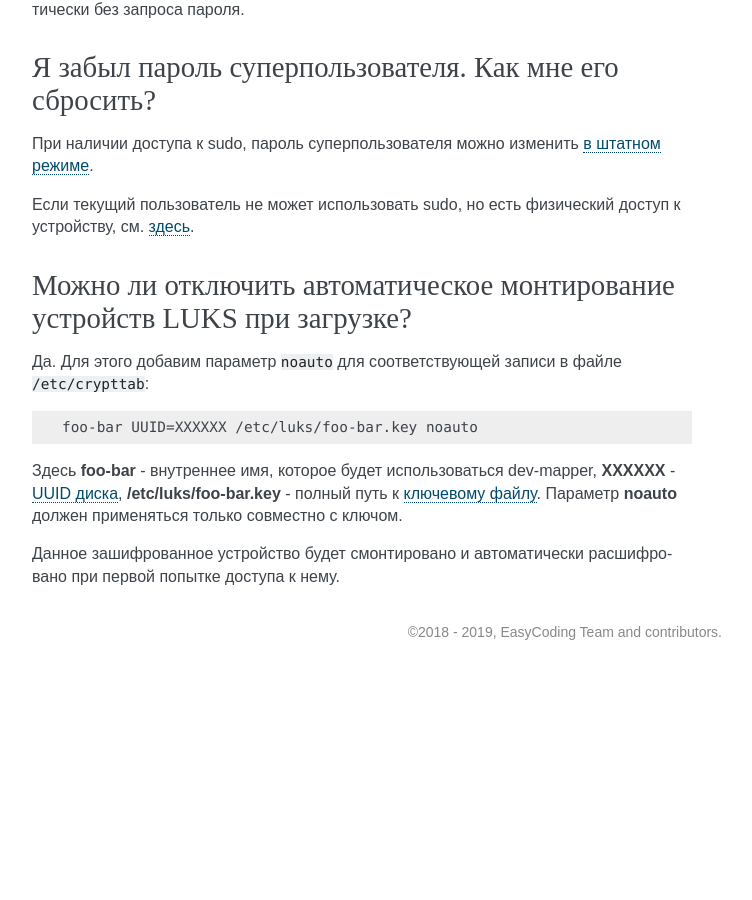
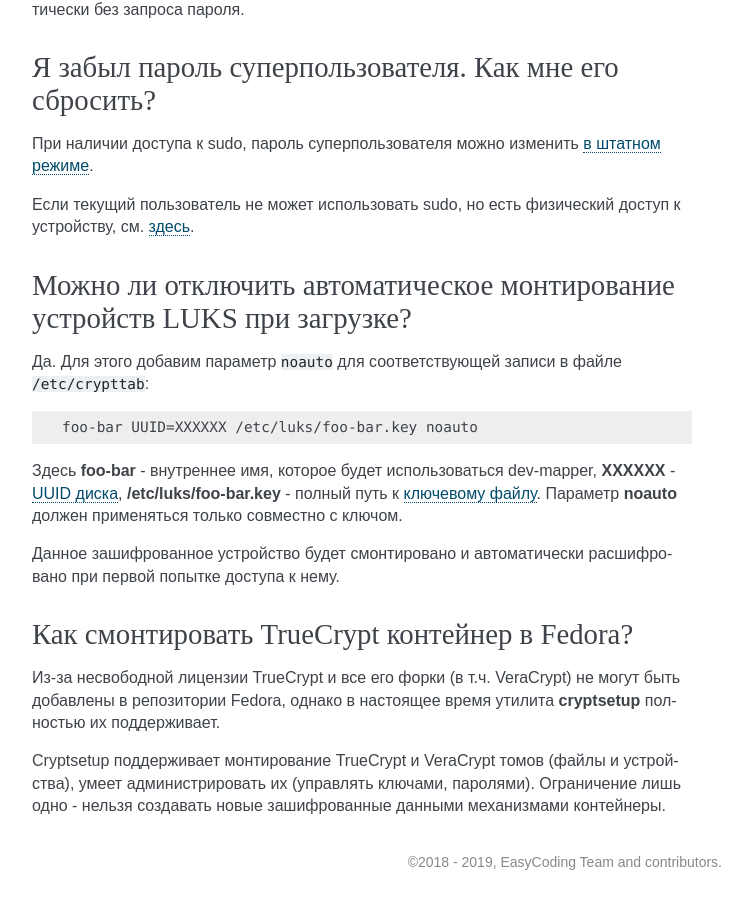
Before and after one commit to RussianFedora/FAQ, a Sphinx documentation site: the page built from source/security.rst, in a window 1280 px wide and 900 px high, scrolled down 23064 px. Shown: the whole window, without its empty margins (388-1140 px from the left). Built offline with Sphinx 7.4.7, drawn with Linux system fonts in a browser that asks for light colours; before the commit the page ends 23734 px from its top, so only the background shows below that; some of the changed text lies outside the part shown.

Commit message:
Added question about TrueCrypt on Fedora.

```diff
--- a/source/security.rst
+++ b/source/security.rst
@@ -1343,3 +1343,13 @@ GnuPG2 запросит стандартные данные: имя и адре
 Здесь **foo-bar** - внутреннее имя, которое будет использоваться dev-mapper, **XXXXXX** - :ref:`UUID диска <get-uuid>`, **/etc/luks/foo-bar.key** - полный путь к :ref:`ключевому файлу <luks-addkey>`. Параметр **noauto** должен применяться только совместно с ключом.
 
 Данное зашифрованное устройство будет смонтировано и автоматически расшифровано при первой попытке доступа к нему.
+
+.. index:: encryption, cryptsetup, truecrypt, veracrypt
+.. _truecrypt-fedora:
+
+Как смонтировать TrueCrypt контейнер в Fedora?
+=================================================
+
+Из-за несвободной лицензии TrueCrypt и все его форки (в т.ч. VeraCrypt) не могут быть добавлены в репозитории Fedora, однако в настоящее время утилита **cryptsetup** полностью их поддерживает.
+
+Cryptsetup поддерживает монтирование TrueCrypt и VeraCrypt томов (файлы и устройства), умеет администрировать их (управлять ключами, паролями). Ограничение лишь одно - нельзя создавать новые зашифрованные данными механизмами контейнеры.
```
